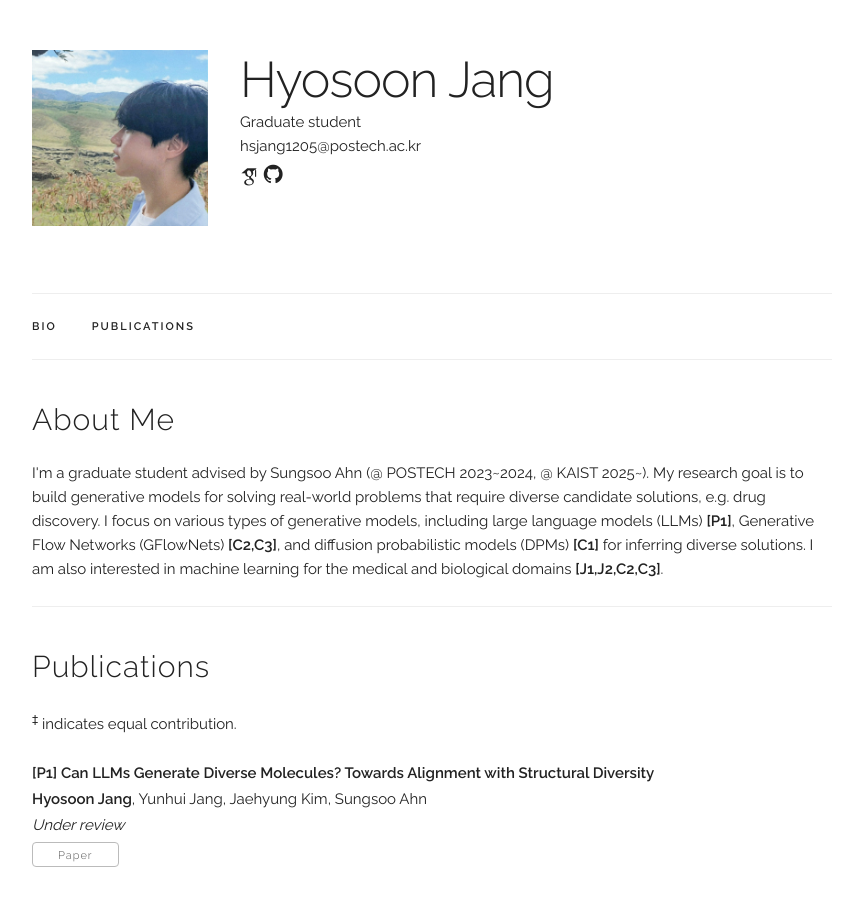
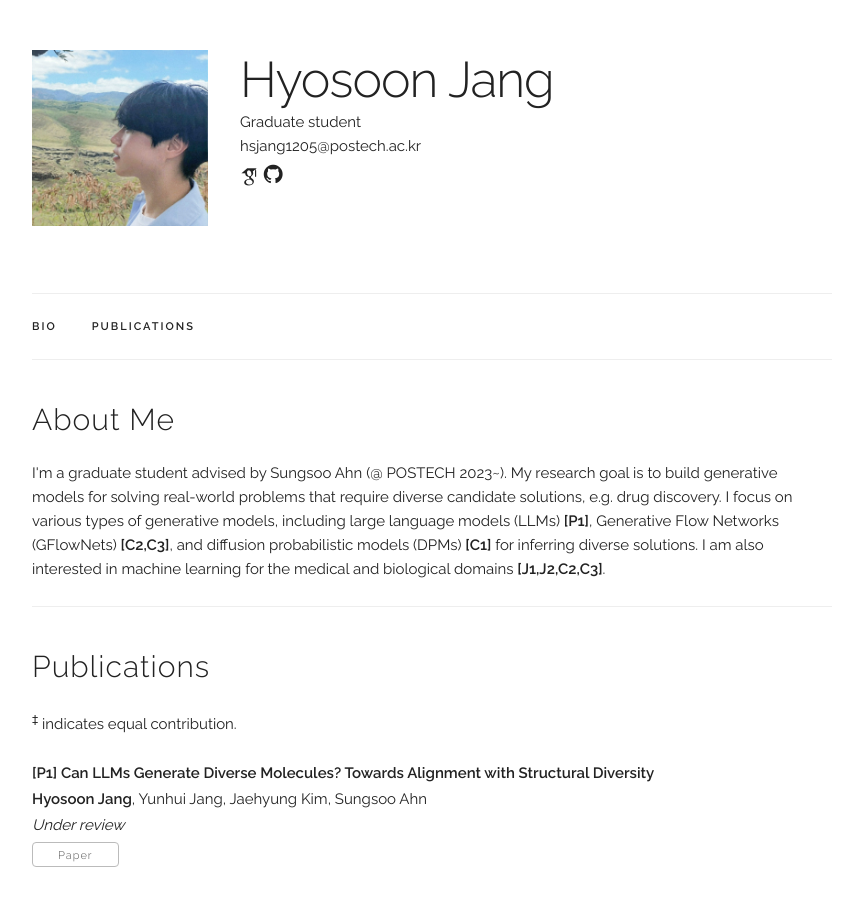
Before and after one commit to hsjang0/hsjang, a Jekyll site: the page built from index.html, in a window 1280 px wide and 900 px high. Shown: the whole window, without its empty margins (208-1071 px from the left). Built offline with Jekyll 4.4.1, drawn with Linux system fonts in a browser that asks for light colours; some web fonts are replaced.

Commit message:
Update index.html

```diff
--- a/index.html
+++ b/index.html
@@ -5,7 +5,7 @@
 <!-- ========== BIO ========== -->
 <div class="docs-section" id="bio">
   <h4>About Me</h4>
-  I'm a graduate student advised by Sungsoo Ahn (@ POSTECH 2023~2024, @ KAIST 2025~). My research goal is to build generative models for solving real-world problems that require diverse candidate solutions, e.g. drug discovery. I focus on various types of generative models, including large language models (LLMs) <b>[P1]</b>, Generative Flow Networks (GFlowNets) <b>[C2,C3]</b>, and diffusion probabilistic models (DPMs) <b>[C1]</b> for inferring diverse solutions. I am also interested in machine learning for the medical and biological domains <b>[J1,J2,C2,C3]</b>.
+  I'm a graduate student advised by Sungsoo Ahn (@ POSTECH 2023~). My research goal is to build generative models for solving real-world problems that require diverse candidate solutions, e.g. drug discovery. I focus on various types of generative models, including large language models (LLMs) <b>[P1]</b>, Generative Flow Networks (GFlowNets) <b>[C2,C3]</b>, and diffusion probabilistic models (DPMs) <b>[C1]</b> for inferring diverse solutions. I am also interested in machine learning for the medical and biological domains <b>[J1,J2,C2,C3]</b>.
   <p> </p>
 
 <!-- ========== PUBLICATIONS ========== -->
```
